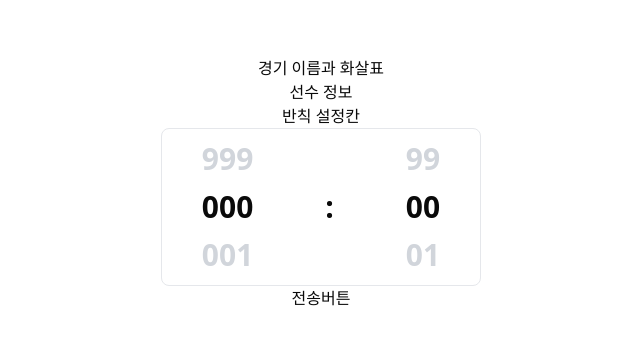
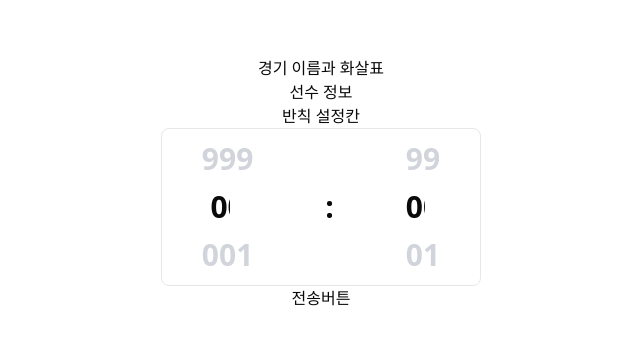
Before and after one commit to GangHyeokLee/BukguSwimming, a Next.js app: page /lane in a window 1280 px wide. Shown: the part 217-562 px from the top of the page, without its empty margins (319-959 px from the left). Built offline with nearby package versions, Linux system fonts and the light colour scheme.

Commit message:
Feat: make number input

```diff
--- a/src/components/lane/TimerApp.tsx
+++ b/src/components/lane/TimerApp.tsx
@@ -1,4 +1,4 @@
-import React, { useEffect, useRef, useState, useCallback } from "react";
+import React, {useEffect, useRef, useState, useCallback} from "react";
 
 const TimerDial: React.FC = () => {
     const [minutes, setMinutes] = useState<number>(0);
@@ -20,7 +20,7 @@ const TimerDial: React.FC = () => {
             }
         };
 
-        document.addEventListener("touchmove", preventScroll, { passive: false });
+        document.addEventListener("touchmove", preventScroll, {passive: false});
 
         return () => {
             document.removeEventListener("touchmove", preventScroll);
@@ -89,9 +89,14 @@ const TimerDial: React.FC = () => {
                     onTouchStart={handleTouchStart} // 터치 시작 위치 기록
                     onTouchMove={(e) => handleTouchMove(e, "minutes")}
                 >
-                    <div className="text-3xl font-bold text-gray-300">{String(getPrevMinute(minutes)).padStart(3, "0")}</div>
-                    <div className="text-3xl font-bold">{String(minutes).padStart(3, "0")}</div>
-                    <div className="text-3xl font-bold text-gray-300">{String(getNextMinute(minutes)).padStart(3, "0")}</div>
+                    <div
+                        className="text-3xl font-bold text-gray-300">{String(getPrevMinute(minutes)).padStart(3, "0")}</div>
+                    <input className="text-3xl font-bold text-center"
+                           style={{width: `${String(minutes).length + 1}ch`}}
+                           value={String(minutes).padStart(3, "0")} type="number"
+                           onChange={(e) => setMinutes(Number(e.target.value)%1000)}/>
+                    <div
+                        className="text-3xl font-bold text-gray-300">{String(getNextMinute(minutes)).padStart(3, "0")}</div>
                 </div>
 
                 <div className="text-3xl font-bold">:</div>
@@ -104,7 +109,9 @@ const TimerDial: React.FC = () => {
                     onTouchMove={(e) => handleTouchMove(e, "seconds")}
                 >
                     <div className="text-3xl font-bold text-gray-300">{formatTime(getPrevSecond(seconds))}</div>
-                    <div className="text-3xl font-bold">{formatTime(seconds)}</div>
+                    <input className="text-3xl font-bold text-center" style={{width: `${String(seconds).length + 1}ch`}}
+                           value={formatTime(seconds)} type="number"
+                           onChange={(e) => setSeconds(Number(e.target.value)%100)}/>
                     <div className="text-3xl font-bold text-gray-300">{formatTime(getNextSecond(seconds))}</div>
                 </div>
             </div>
```
